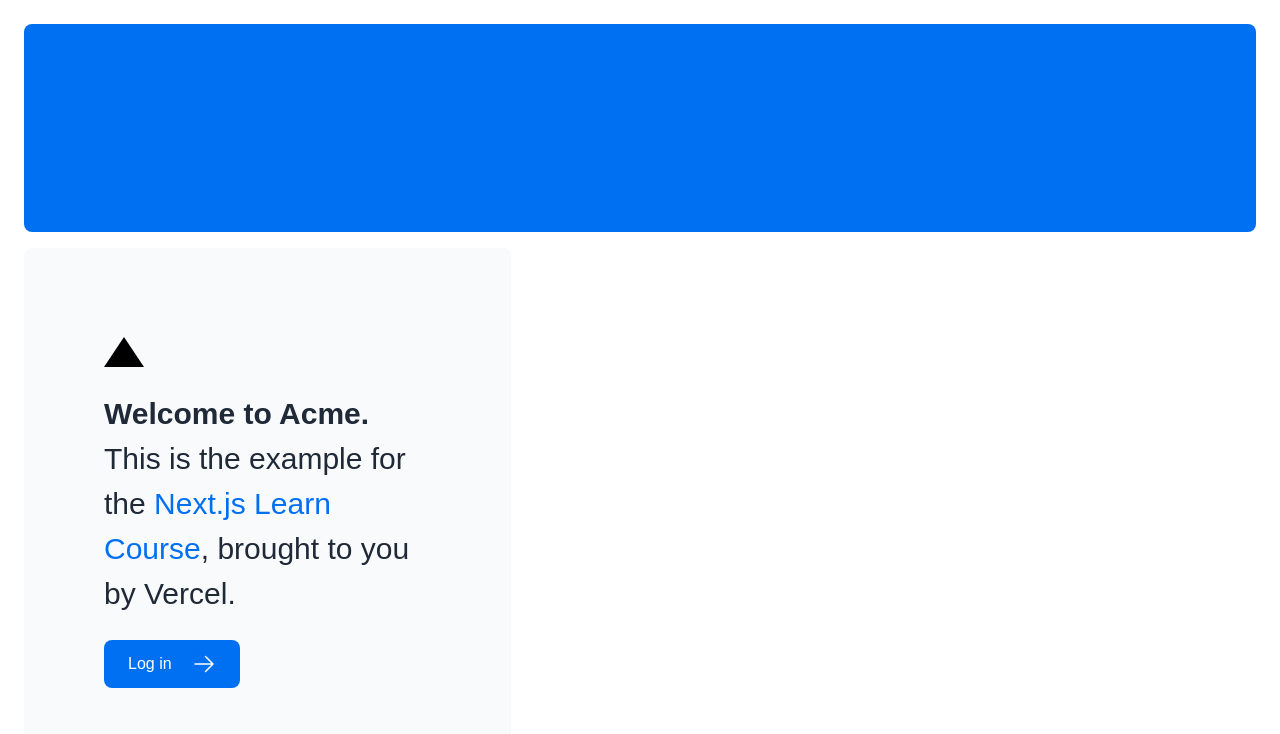
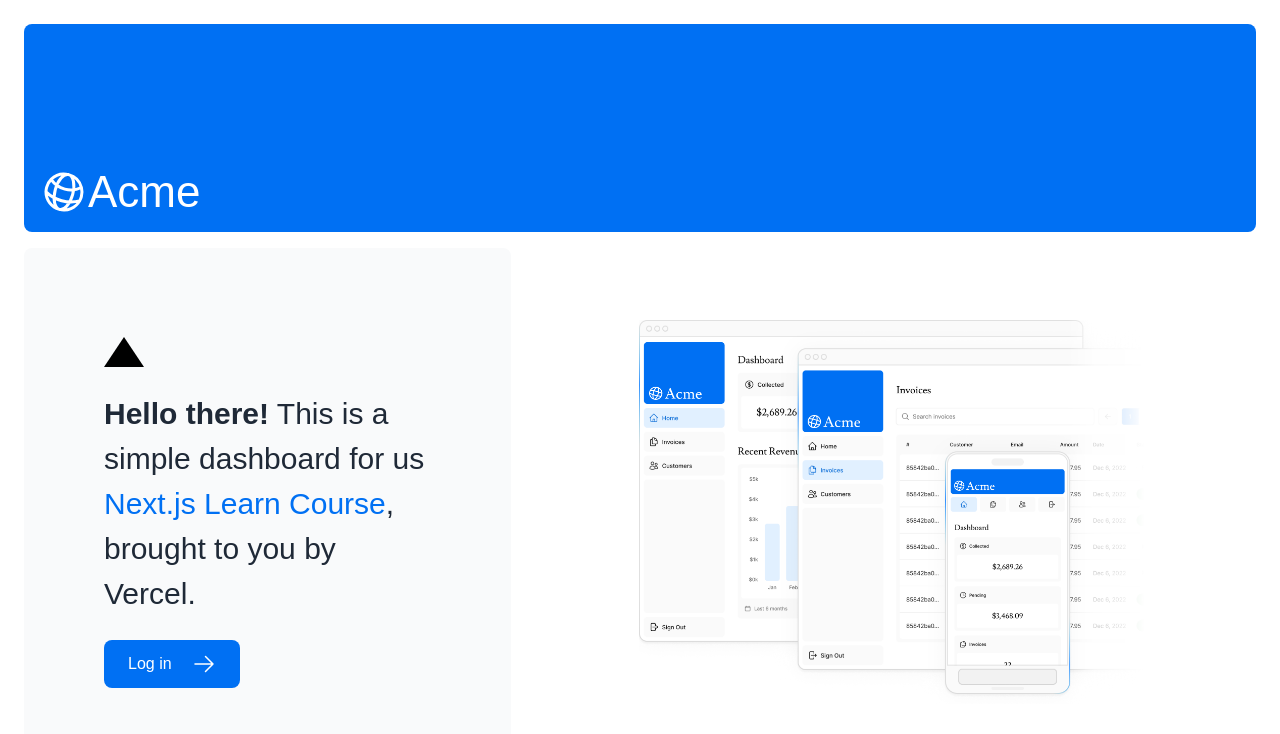
Before and after one commit to markiplagat/nextjs-dashboard, a Next.js app: page / in a window 1280 px wide. Shown: the top 734 px of the page. Built offline with nearby package versions, Linux system fonts and the light colour scheme; a web font is replaced by a local one.

Commit message:
Add logo and other images

```diff
--- a/app/page.tsx
+++ b/app/page.tsx
@@ -2,12 +2,13 @@ import AcmeLogo from '@/app/ui/acme-logo';
 import { ArrowRightIcon } from '@heroicons/react/24/outline';
 import Link from 'next/link';
 import styles from '@/app/ui/home.module.css';
+import Image from "next/image";
 
 export default function Page() {
   return (
     <main className="flex min-h-screen flex-col p-6">
       <div className="flex h-20 shrink-0 items-end rounded-lg bg-blue-500 p-4 md:h-52">
-        {/* <AcmeLogo /> */}
+         <AcmeLogo />
       </div>
       <div className="mt-4 flex grow flex-col gap-4 md:flex-row">
         <div className="flex flex-col justify-center gap-6 rounded-lg bg-gray-50 px-6 py-10 md:w-2/5 md:px-20">
@@ -15,21 +16,34 @@ export default function Page() {
               className={styles.shape}
           />
           <p className={`text-xl text-gray-800 md:text-3xl md:leading-normal`}>
-            <strong>Welcome to Acme.</strong> This is the example for the{' '}
+            <strong>Hello there!</strong> This is a simple dashboard for us{' '}
             <a href="https://nextjs.org/learn/" className="text-blue-500">
               Next.js Learn Course
             </a>
             , brought to you by Vercel.
           </p>
           <Link
-            href="/login"
+            href="/login/page"
             className="flex items-center gap-5 self-start rounded-lg bg-blue-500 px-6 py-3 text-sm font-medium text-white transition-colors hover:bg-blue-400 md:text-base"
           >
             <span>Log in</span> <ArrowRightIcon className="w-5 md:w-6" />
           </Link>
         </div>
         <div className="flex items-center justify-center p-6 md:w-3/5 md:px-28 md:py-12">
-          {/* Add Hero Images Here */}
+          <Image
+              src="/hero-desktop.png"
+              alt="Desktop screenshot"
+              width="1000"
+              height="760"
+              className="hidden md:block"
+          />
+          <Image
+              src="/hero-mobile.png"
+              alt="Mobile screenshot"
+              width="560"
+              height="620"
+              className="block md:hidden"
+          />
         </div>
       </div>
     </main>
```
